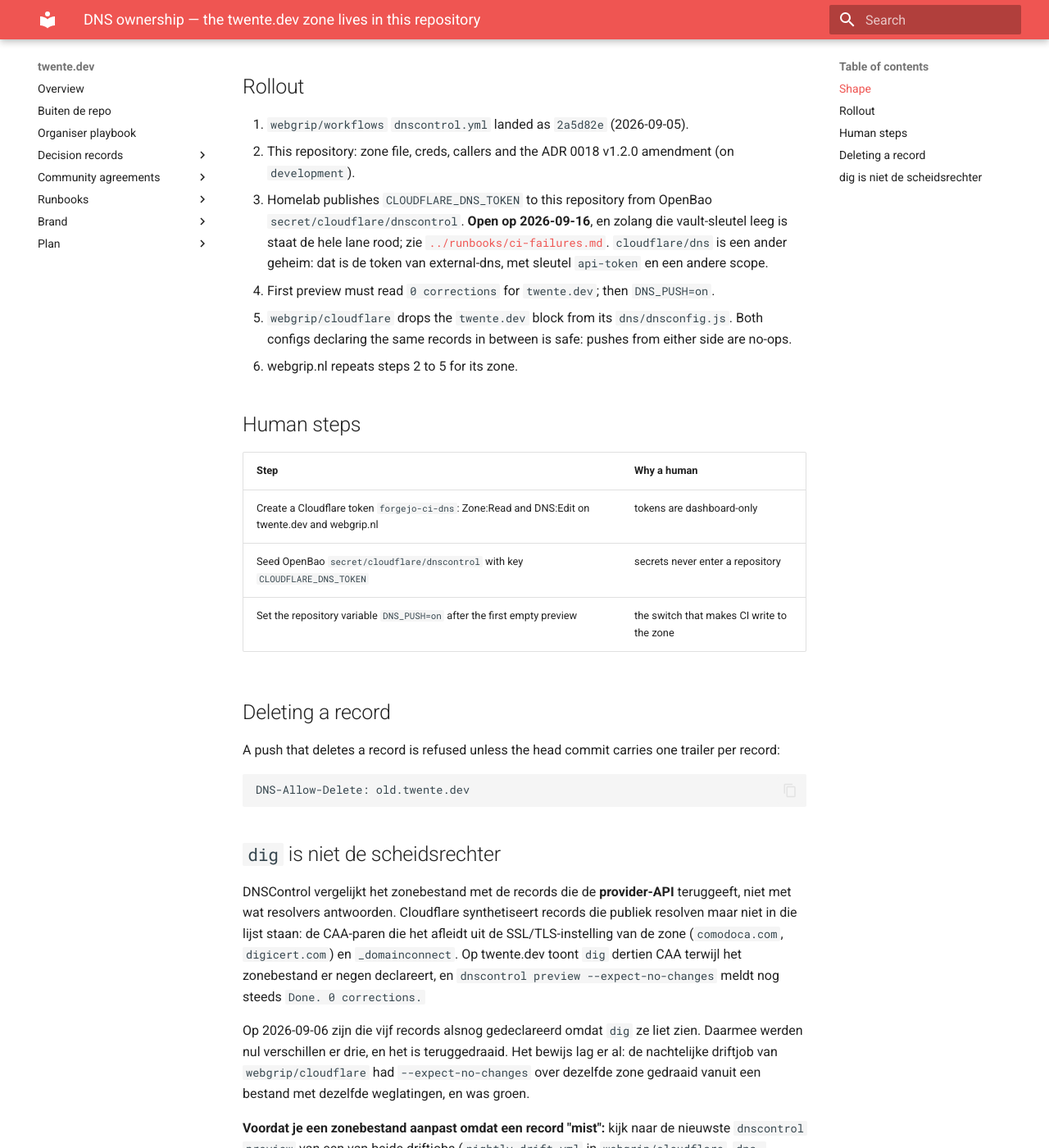
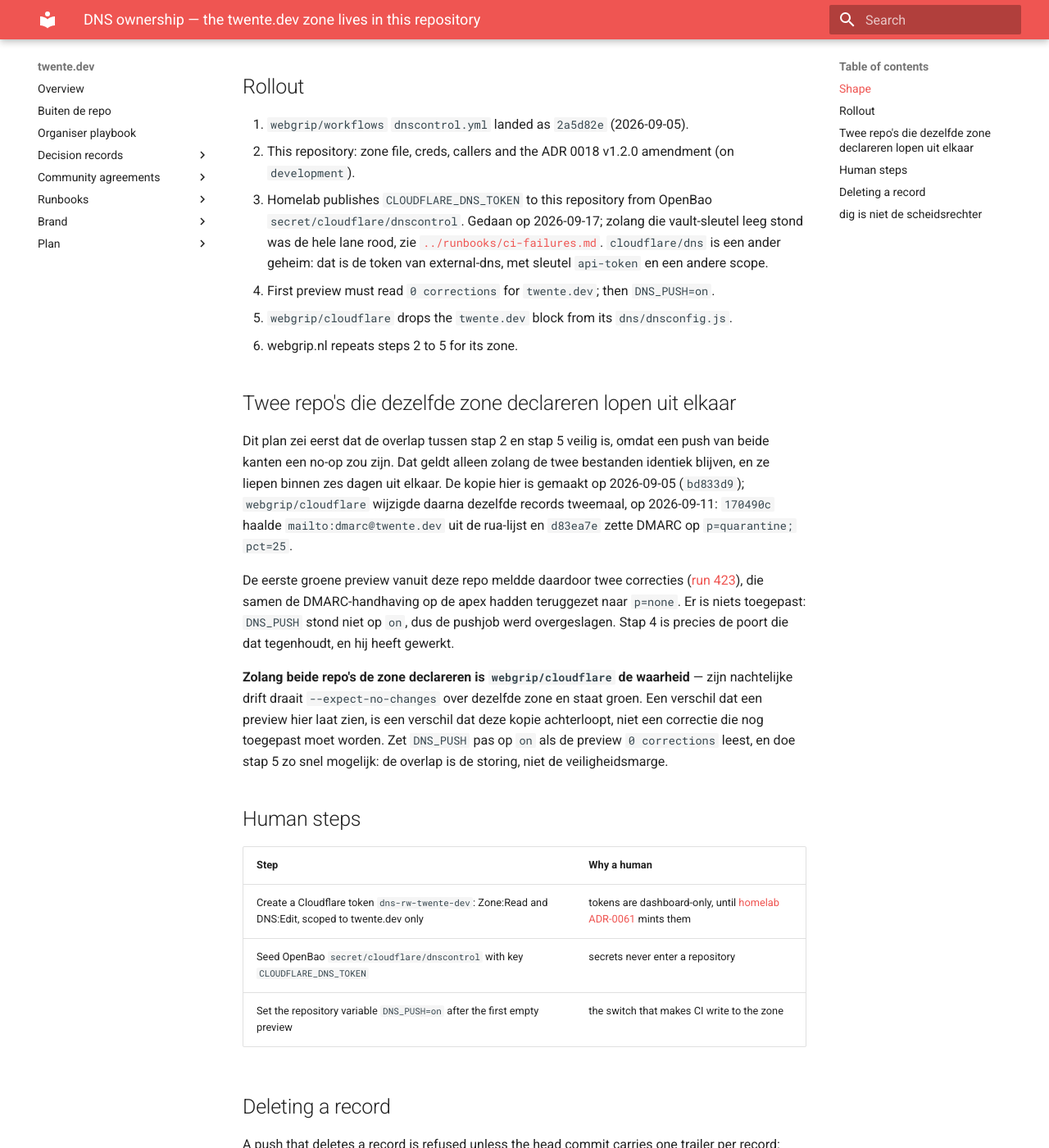
Before and after one commit to webgrip/twente.dev, an MkDocs documentation site: the page built from docs/plan/dns-ownership.md, in a window 1280 px wide and 1400 px high, scrolled down 682 px. Shown: the whole window at 82% size. Built offline with MkDocs 1.6.1 and Material for MkDocs 9.7.7, drawn with Linux system fonts in a browser that asks for light colours.

Commit message:
fix(dns): de zonekopie loopt zes dagen achter op webgrip/cloudflare
De eerste groene preview vanuit deze repo meldde twee correcties op de
DMARC-records. Beide zijn deze kopie die achterloopt: webgrip/cloudflare haalde
op 2026-09-11 mailto:dmarc@twente.dev uit de rua-lijst (170490c) en zette DMARC
op p=quarantine met pct=25 (d83ea7e), na het kopieermoment van bd833d9.

Een push vanaf hier had de handhaving op de apex teruggezet naar p=none. Er is
niets toegepast, DNS_PUSH stond niet op on.

Het plan noemde de overlap tussen beide repo's veilig omdat pushes van beide
kanten no-ops zouden zijn. Dat geldt alleen zolang de bestanden identiek zijn;
ze liepen binnen zes dagen uit elkaar.

Co-Authored-By: Claude Opus 5 (1M context) <noreply@anthropic.com>

```diff
--- a/docs/plan/dns-ownership.md
+++ b/docs/plan/dns-ownership.md
@@ -17,22 +17,41 @@ _Started 2026-09-05. Decision: [ADR 0018 v1.2.0](../adrs/0018-account-and-zone-r
 1. `webgrip/workflows` `dnscontrol.yml` landed as `2a5d82e` (2026-09-05).
 2. This repository: zone file, creds, callers and the ADR 0018 v1.2.0 amendment (on `development`).
 3. Homelab publishes `CLOUDFLARE_DNS_TOKEN` to this repository from OpenBao
-   `secret/cloudflare/dnscontrol`. **Open op 2026-09-16**, en zolang die vault-sleutel leeg is
-   staat de hele lane rood; zie
-   [`../runbooks/ci-failures.md`](../runbooks/ci-failures.md). `cloudflare/dns` is een ander
-   geheim: dat is de token van external-dns, met sleutel `api-token` en een andere scope.
+   `secret/cloudflare/dnscontrol`. Gedaan op 2026-09-17; zolang die vault-sleutel leeg stond
+   was de hele lane rood, zie [`../runbooks/ci-failures.md`](../runbooks/ci-failures.md).
+   `cloudflare/dns` is een ander geheim: dat is de token van external-dns, met sleutel
+   `api-token` en een andere scope.
 4. First preview must read `0 corrections` for `twente.dev`; then `DNS_PUSH=on`.
-5. `webgrip/cloudflare` drops the `twente.dev` block from its `dns/dnsconfig.js`. Both configs
-   declaring the same records in between is safe: pushes from either side are no-ops.
+5. `webgrip/cloudflare` drops the `twente.dev` block from its `dns/dnsconfig.js`.
 6. webgrip.nl repeats steps 2 to 5 for its zone.
+
+## Twee repo's die dezelfde zone declareren lopen uit elkaar
+
+Dit plan zei eerst dat de overlap tussen stap 2 en stap 5 veilig is, omdat een push van beide
+kanten een no-op zou zijn. Dat geldt alleen zolang de twee bestanden identiek blijven, en ze
+liepen binnen zes dagen uit elkaar. De kopie hier is gemaakt op 2026-09-05 (`bd833d9`);
+`webgrip/cloudflare` wijzigde daarna dezelfde records tweemaal, op 2026-09-11: `170490c` haalde
+`mailto:dmarc@twente.dev` uit de rua-lijst en `d83ea7e` zette DMARC op `p=quarantine; pct=25`.
+
+De eerste groene preview vanuit deze repo meldde daardoor twee correcties
+([run 423](https://forgejo.webgrip.dev/webgrip/twente.dev/actions/runs/423)), die samen de
+DMARC-handhaving op de apex hadden teruggezet naar `p=none`. Er is niets toegepast: `DNS_PUSH`
+stond niet op `on`, dus de pushjob werd overgeslagen. Stap 4 is precies de poort die dat
+tegenhoudt, en hij heeft gewerkt.
+
+**Zolang beide repo's de zone declareren is `webgrip/cloudflare` de waarheid** — zijn
+nachtelijke drift draait `--expect-no-changes` over dezelfde zone en staat groen. Een verschil
+dat een preview hier laat zien, is een verschil dat deze kopie achterloopt, niet een correctie
+die nog toegepast moet worden. Zet `DNS_PUSH` pas op `on` als de preview `0 corrections` leest,
+en doe stap 5 zo snel mogelijk: de overlap is de storing, niet de veiligheidsmarge.
 
 ## Human steps
 
-| Step                                                                                            | Why a human                                |
-| ----------------------------------------------------------------------------------------------- | ------------------------------------------ |
-| Create a Cloudflare token `forgejo-ci-dns`: Zone:Read and DNS:Edit on twente.dev and webgrip.nl | tokens are dashboard-only                  |
-| Seed OpenBao `secret/cloudflare/dnscontrol` with key `CLOUDFLARE_DNS_TOKEN`                     | secrets never enter a repository           |
-| Set the repository variable `DNS_PUSH=on` after the first empty preview                         | the switch that makes CI write to the zone |
+| Step                                                                                             | Why a human                                                                                                                                                                                                       |
+| ------------------------------------------------------------------------------------------------ | ----------------------------------------------------------------------------------------------------------------------------------------------------------------------------------------------------------------- |
+| Create a Cloudflare token `dns-rw-twente-dev`: Zone:Read and DNS:Edit, scoped to twente.dev only | tokens are dashboard-only, until [homelab ADR-0061](https://forgejo.webgrip.dev/webgrip/homelab-cluster/src/branch/main/docs/techdocs/docs/adr/adr-0061-ci-reads-over-oidc-writes-from-the-cluster.md) mints them |
+| Seed OpenBao `secret/cloudflare/dnscontrol` with key `CLOUDFLARE_DNS_TOKEN`                      | secrets never enter a repository                                                                                                                                                                                  |
+| Set the repository variable `DNS_PUSH=on` after the first empty preview                          | the switch that makes CI write to the zone                                                                                                                                                                        |
 
 ## Deleting a record
 
```
Also changed, not shown: 1 other file.
